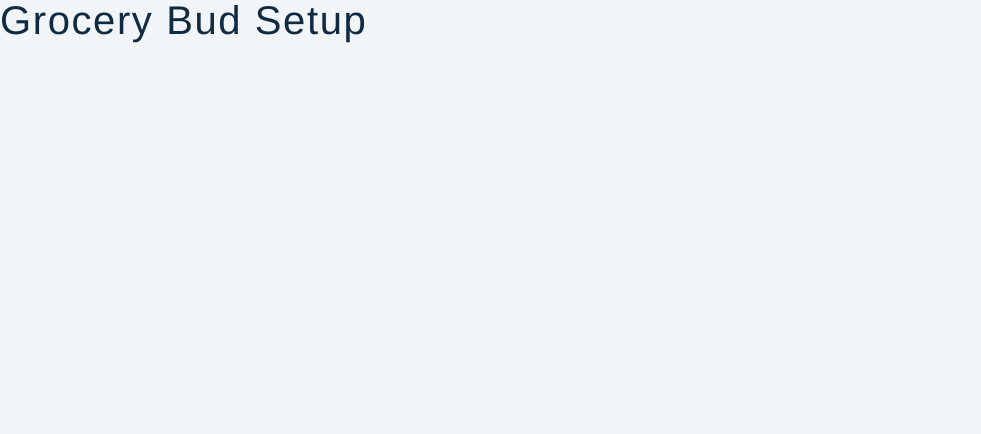
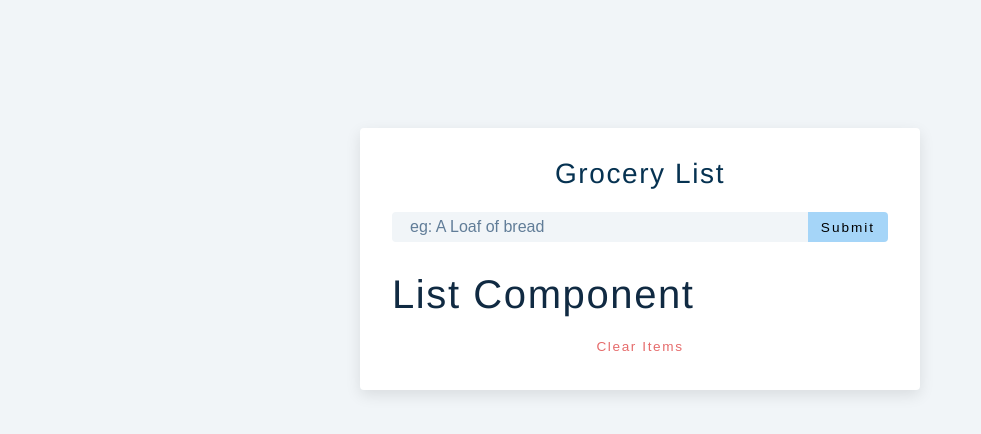
Before and after one commit to locaulker/grocery-list-app, a React (Create React App) app: page / in a window 1280 px wide. Shown: the top 434 px of the page, without its empty margins (0-981 px from the left). Built offline with nearby package versions, Linux system fonts and the light colour scheme; the HTML template or start-up script is replaced by a standard one.

Commit message:
implemented the structure of the component

```diff
--- a/src/App.js
+++ b/src/App.js
@@ -1,9 +1,43 @@
-import React, { useState, useEffect } from 'react'
-import List from './List'
-import Alert from './Alert'
+import React, { useState, useEffect } from "react"
+import List from "./List"
+import Alert from "./Alert"
 
 function App() {
-  return <h2>grocery bud setup</h2>
+  const [name, setName] = useState("")
+  const [list, setList] = useState([])
+  const [isEditing, setIsEditing] = useState(false)
+  const [editID, setEditID] = useState(null)
+  const [alert, setAlert] = useState({ show: false, msg: "", type: "" })
+
+  const handleSubmit = e => {
+    e.preventDefault()
+    console.log("Hello Submit")
+  }
+
+  return (
+    <section className="section-center">
+      <form className="grocery-form" onSubmit={handleSubmit}>
+        {alert.show && <Alert />}
+        <h3>Grocery List</h3>
+        <div className="form-control">
+          <input
+            type="text"
+            className="grocery"
+            placeholder="eg: A Loaf of bread"
+            value={name}
+            onChange={e => setName(e.target.value)}
+          />
+          <button type="submit" className="submit-btn">
+            {isEditing ? "Edit" : "Submit"}
+          </button>
+        </div>
+      </form>
+      <div className="grocery-container">
+        <List />
+        <button className="clear-btn">Clear Items</button>
+      </div>
+    </section>
+  )
 }
 
 export default App
```
